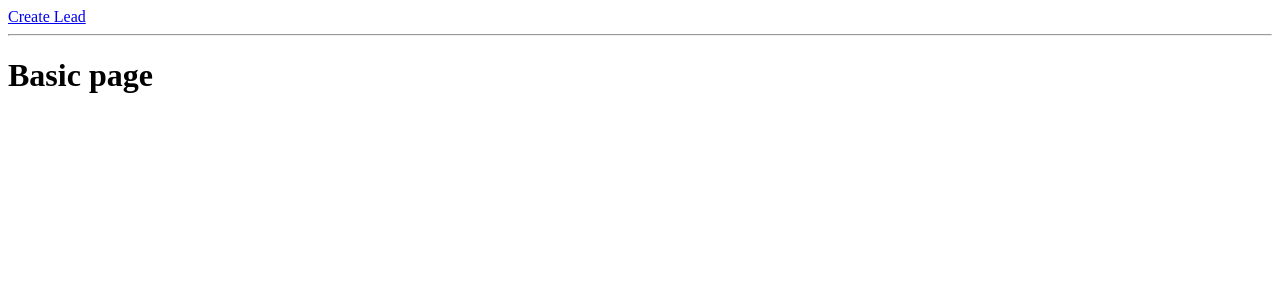
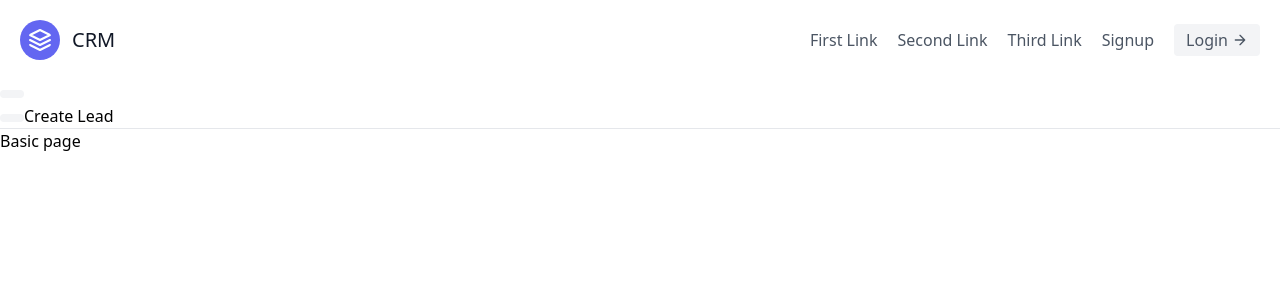
Before and after one commit to dreamboxtech/customer-relatioship-management, a Django app: page /leads/ in a window 1280 px wide. Shown: the top 300 px of the page. Run offline with Django 3.2, Linux system fonts and the light colour scheme; data that the repository does not hold is empty.

Commit message:
tailwind css initiated landing page created

```diff
--- a/djcrm/urls.py
+++ b/djcrm/urls.py
@@ -15,9 +15,11 @@
 """
 from django.contrib import admin
 from django.urls import path, include
+from leads.views import land
 
 
 urlpatterns = [
     path('admin/', admin.site.urls),
+    path('', land),
     path('leads/', include('leads.urls', namespace="leader"))
 ]
--- a/leads/views.py
+++ b/leads/views.py
@@ -5,6 +5,10 @@
 from .forms import LeadModelForm
 
 
+
+
+def land(request):
+    return render(request, 'landing.html')
 
 
 def lead(request):
--- a/templates/base.html
+++ b/templates/base.html
@@ -5,12 +5,15 @@
     <meta http-equiv="X-UA-Compatible" content="IE=edge">
     <meta name="viewport" content="width=device-width, initial-scale=1.0">
     <title>Costumer Relationship</title>
+    <link href="https://unpkg.com/tailwindcss@^2/dist/tailwind.min.css" rel="stylesheet">
 </head>
-<style>
+<body>
+    <div class = "max-w-7xl mx-auto">
+    {% include 'navbar.html' %}
+    {% block content %}
 
-</style>
-<body>
-    {% block content %}
     {% endblock content %}
+    </div>
+
 </body>
 </html>
--- /dev/null
+++ b/templates/navbar.html
@@ -0,0 +1,21 @@
+<header class="text-gray-600 body-font">
+  <div class="container mx-auto flex flex-wrap p-5 flex-col md:flex-row items-center">
+    <a class="flex title-font font-medium items-center text-gray-900 mb-4 md:mb-0">
+      <svg xmlns="http://www.w3.org/2000/svg" fill="none" stroke="currentColor" stroke-linecap="round" stroke-linejoin="round" stroke-width="2" class="w-10 h-10 text-white p-2 bg-indigo-500 rounded-full" viewBox="0 0 24 24">
+        <path d="M12 2L2 7l10 5 10-5-10-5zM2 17l10 5 10-5M2 12l10 5 10-5"></path>
+      </svg>
+      <span class="ml-3 text-xl">CRM</span>
+    </a>
+    <nav class="md:ml-auto flex flex-wrap items-center text-base justify-center">
+      <a class="mr-5 hover:text-gray-900">First Link</a>
+      <a class="mr-5 hover:text-gray-900">Second Link</a>
+      <a class="mr-5 hover:text-gray-900">Third Link</a>
+      <a class="mr-5 hover:text-gray-900">Signup</a>
+    </nav>
+    <a href="#" class="inline-flex items-center bg-gray-100 border-0 py-1 px-3 focus:outline-none hover:bg-gray-200 rounded text-base mt-4 md:mt-0">Login
+      <svg fill="none" stroke="currentColor" stroke-linecap="round" stroke-linejoin="round" stroke-width="2" class="w-4 h-4 ml-1" viewBox="0 0 24 24">
+        <path d="M5 12h14M12 5l7 7-7 7"></path>
+      </svg>
+    </button>
+  </div>
+</header>
```
Also changed, not shown: templates/landing.html (added, +21 -0 lines).
